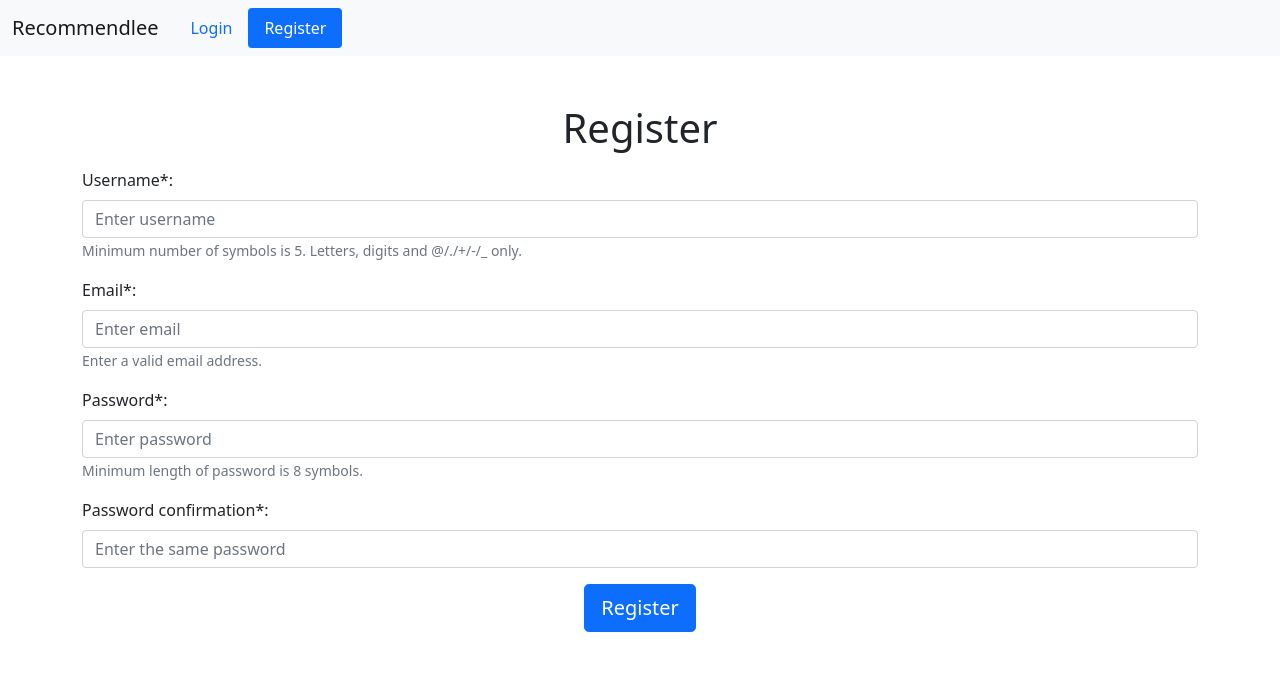
After one commit to Andrew-157/flask_project_2, a Flask app: template app/templates/auth/register.html in a window 1280 px wide. The commit adds this page. Shown: the top 679 px of the page. Run offline with Flask 3, Linux system fonts and the light colour scheme; the template is opened without the code that fills it: values that come from a table or form of the project are taken from there, others are empty.

Commit message:
Register Route

```diff
--- a/app/__init__.py
+++ b/app/__init__.py
@@ -19,9 +19,13 @@ def create_app(config_name: str = 'production'):
 
 
     from . import models
+    from .auth.urls import bp as auth_bp
+    from .main import routes as main_routes
 
     db.init_app(app)
     migrate.init_app(app, db)
 
+    app.register_blueprint(auth_bp)
+    app.register_blueprint(main_routes.bp)
 
     return app
--- a/app/auth/forms.py
+++ b/app/auth/forms.py
@@ -1,14 +1,35 @@
 from flask_wtf import FlaskForm
-from wtforms import StringField, PasswordField, EmailField
-from wtforms.validators import InputRequired, Length
+from wtforms import StringField, PasswordField, EmailField, ValidationError
+from wtforms.validators import InputRequired, Length, EqualTo
+from sqlalchemy import select
+
+from .. import db
+from ..models import User
+from .crud import get_user_with_username, get_user_with_email
 
 
 class RegisterForm(FlaskForm):
-    username = StringField(label='Username', validators=[InputRequired(),
+    username = StringField(label='Username*:', validators=[InputRequired(),
                                                          Length(min=5, max=255)])
-    email = EmailField(label='Email', validators=[InputRequired(),
+    email = EmailField(label='Email*:', validators=[InputRequired(),
                                                   Length(max=255)])
-    password1 = PasswordField(label='Password', validators=[InputRequired(),
+    password1 = PasswordField(label='Password*:', validators=[InputRequired(),
                                                             Length(min=8, max=255)])
-    password2 = PasswordField(label='Password Confirmation', validators=[InputRequired(),
-                                                                         Length(min=8, max=255)])
+    password2 = PasswordField(label='Password confirmation*:', validators=[InputRequired(),
+                                                                         Length(min=8, max=255),
+                                                                           EqualTo('password1', message='Passwords did not match')])
+
+    def validate_username(self, field):
+        user_with_username = get_user_with_username(username=field.data)
+        if user_with_username:
+            raise ValidationError(message='A user with this username already exists.')
+        allowed_symbols = "1234567890abcdefghijklmnopqrstuvwxyzABCDEFGHIJKLMNOPQRSTUVWXYZ@.+-_"
+        for symbol in field.data:
+            if symbol not in allowed_symbols:
+                raise ValidationError(
+                    message='Username is not valid.Letters, digits and @/./+/-/_ only.')
+
+    def validate_email(self, field):
+        user_with_email = get_user_with_email(email=field.data)
+        if user_with_email:
+            raise ValidationError(message='A user with this email already exists.')
--- /dev/null
+++ b/app/auth/routes.py
@@ -0,0 +1,45 @@
+from flask import Blueprint, render_template, request, redirect, url_for, g, session
+from flask.views import MethodView
+from werkzeug.security import generate_password_hash
+
+from .. import db
+from ..models import User
+from .forms import RegisterForm
+from .crud import get_user_by_id
+
+bp = Blueprint(name='auth',
+               import_name=__name__,
+               url_prefix='/auth')
+
+@bp.before_app_request
+def load_logged_in_user():
+    user_id = session.get('user_id')
+
+    if user_id is None:
+        g.user = None
+    else:
+        g.user = get_user_by_id(id=user_id)
+
+class Register(MethodView):
+    methods = ['GET', 'POST']
+
+    def __init__(self) -> None:
+        self.form_class = RegisterForm
+        self.template_name = 'auth/register.html'
+
+    def get(self):
+        form = self.form_class()
+        return render_template(self.template_name, form=form)
+
+    def post(self):
+        form = self.form_class(request.form)
+        if form.validate_on_submit():
+            new_user = User(username=form.username.data,
+                            email=form.email.data,
+                            password=generate_password_hash(form.password1.data))
+            db.session.add(new_user)
+            db.session.commit()
+            session.clear()
+            session['user_id'] = new_user.id
+            return redirect(url_for('main.index'))
+        return render_template(self.template_name, form=form)
--- /dev/null
+++ b/app/auth/urls.py
@@ -0,0 +1,6 @@
+from .routes import bp
+from .routes import Register
+
+
+bp.add_url_rule(rule='/register/',
+                view_func=Register.as_view('register'))
--- a/app/models.py
+++ b/app/models.py
@@ -11,8 +11,9 @@ class User(Base):
     __tablename__ = 'user'
 
     id: Mapped[int] = mapped_column(primary_key=True)
-    username: Mapped[str] = mapped_column(String(length=255))
-    email: Mapped[str] = mapped_column(String(length=255))
+    username: Mapped[str] = mapped_column(String(length=255), unique=True)
+    email: Mapped[str] = mapped_column(String(length=255), unique=True)
+    password: Mapped[str] = mapped_column(String(length=300))
 
     def __repr__(self) -> str:
         return self.username
--- /dev/null
+++ b/app/templates/auth/register.html
@@ -0,0 +1,57 @@
+{% extends 'base.html' %}
+
+
+{% block content %}
+
+<div class="container py-5">
+    <h1 class="text-center">Register</h1>
+    <form action="{{ url_for('auth.register') }}" method="post">
+        {{ form.csrf_token }}
+        <div class="mb-3 mt-3">
+            {{ form.username.label(class="form-label") }}
+            {{ form.username(placeholder='Enter username', class="form-control") }}
+            <p class="text-muted"><small>Minimum number of symbols is 5. Letters, digits and @/./+/-/_ only.</small></p>
+            {% if form.username.errors %}
+            {% for error in form.username.errors %}
+            <p class="text-danger fw-bold">{{ error }}</p>
+            {% endfor %}
+            {% endif %}
+        </div>
+        <div class="mb-3 mt-3">
+            {{ form.email.label(class="form-label") }}
+            {{ form.email(placeholder="Enter email", class="form-control") }}
+            <p class="text-muted"><small>Enter a valid email address.</small></p>
+            {% if form.email.errors %}
+            {% for error in form.email.errors %}
+            <p class="text-danger fw-bold">{{ error }}</p>
+            {% endfor %}
+            {% endif %}
+        </div>
+        <div class="mb-3 mt-3">
+            {{ form.password1.label(class="form-label") }}
+            {{ form.password1(placeholder="Enter password", class="form-control") }}
+            <p class="text-muted"><small>Minimum length of password is 8 symbols.</small></p>
+            {% if form.password1.errors %}
+            {% for error in form.password1.errors %}
+            <p class="text-danger fw-bold">{{ error }}</p>
+            {% endfor %}
+            {% endif %}
+        </div>
+        <div class="mb-3 mt-3">
+            {{ form.password2.label(class="form-label") }}
+            {{ form.password2(placeholder="Enter the same password", class="form-control") }}
+            {% if form.password2.errors %}
+            {% for error in form.password2.errors %}
+            <p class="text-danger fw-bold">{{ error }}</p>
+            {% endfor %}
+            {% endif %}
+        </div>
+        <div class="text-center">
+            <button type="submit" class="btn btn-primary btn-lg">Register</button>
+        </div>
+    </form>
+
+</div>
+
+
+{% endblock %}
--- a/app/templates/includes/navbar.html
+++ b/app/templates/includes/navbar.html
@@ -1,18 +1,33 @@
-<nav class="navbar navbar-expand-sm bg-primary navbar-dar">
+<nav class="navbar navbar-expand-sm navbar-light bg-light">
+    <div class="container-fluid">
+        <a class="navbar-brand" href="{{ url_for('main.index') }}">Recommendlee</a>
+        <button class="navbar-toggler" type="button" data-bs-toggle="collapse" data-bs-target="#mynavbar">
+            <span class="navbar-toggler-icon"></span>
+        </button>
+        <div class="collapse navbar-collapse" id="mynavbar">
 
-    <div class="container-fluid">
-        <!-- Links -->
-        <ul class="navbar-nav">
+            {% if not g.user %}
+            <ul class="nav nav-pills justify-content-end">
                 <li class="nav-item">
-                <a class="nav-link" href="#">Link 1</a>
+                    <a class="nav-link" href="#">Login</a>
                 </li>
                 <li class="nav-item">
-                <a class="nav-link" href="#">Link 2</a>
+                    <a class="nav-link active" href="{{ url_for('auth.register') }}">Register</a>
+                </li>
+            </ul>
+            {% else %}
+            <ul class="nav nav-pills justify-content-end">
+                <li class="nav-item">
+                    <a href="" class="nav-link">{{ current_user }}</a>
                 </li>
                 <li class="nav-item">
-                <a class="nav-link" href="#">Link 3</a>
+                    <a class="nav-link" href="">Change profile</a>
+                </li>
+                <li class="nav-item">
+                    <a class="nav-link active" href="">Logout</a>
                 </li>
             </ul>
+            {% endif %}
         </div>
-
+    </div>
 </nav>
```
Also changed, not shown: app/auth/crud.py (added, +17 -0 lines), app/main/routes.py (added, +11 -0 lines), app/templates/main/index.html (added, +9 -0 lines), migrations/versions/0e846333e85e_password_on_user_table.py (added, +32 -0 lines), migrations/versions/4c03b2daa004_username_and_email_unique.py (added, +34 -0 lines), app/main/__init__.py (added). Lines whose indentation alone changed are shown as unchanged.
